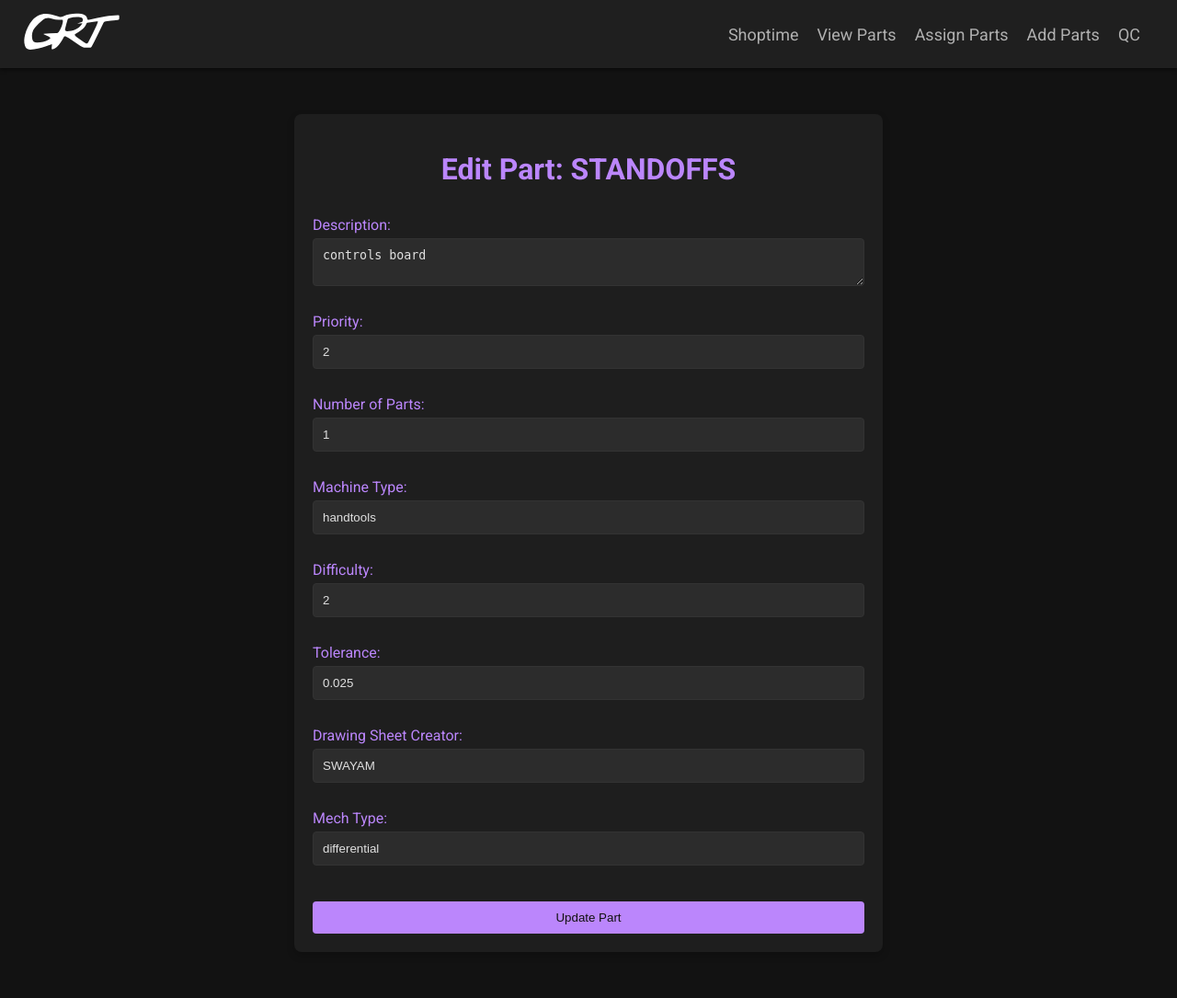
After one commit to swaswa999/PartsTracking, a Flask app: page /editPart/5 in a window 1280 px wide. The commit adds this page. Shown: the whole page at 92% size. Run offline with Flask 3, Linux system fonts and the light colour scheme; data comes from the database, SQL or seed files in the repository; both versions use the stored data as it was after the commit.

Commit message:
part of asign part is done, adding people is left before finishing assign part

```diff
--- a/flaskapp/routes.py
+++ b/flaskapp/routes.py
@@ -2,7 +2,7 @@ from flask import Blueprint, render_template, request, redirect, url_for
 from werkzeug.utils import secure_filename
 import os
 from logic.robotProgress import get_robot_progress
-from logic.partsDB import add_part, get_all_parts, get_part_by_id
+from logic.partsDB import add_part, get_all_parts, get_part_by_id, update_part
 
 UPLOAD_FOLDER = os.path.join(os.path.dirname(__file__), 'static/partsStudio')
 ALLOWED_EXTENSIONS = {'pdf'}
@@ -34,7 +34,27 @@ def view_part(part_id):
 
 @main.route('/assignParts')
 def assignParts():
-    return render_template('assignParts.html')
+    parts = get_all_parts()
+    return render_template('assignParts.html', parts=parts)
+
+@main.route('/editPart/<int:part_id>', methods=['GET', 'POST'])
+def edit_part(part_id):
+    part = get_part_by_id(part_id)
+    if request.method == 'POST':
+        updated_part = {
+            'description': request.form['description'],
+            'priority': request.form.get('priority', type=int),
+            'number_of_parts': request.form.get('number_of_parts', type=int),
+            'machine_type': request.form.get('machine_type', ''),
+            'difficulty': request.form.get('difficulty', type=int),
+            'tolerance': request.form['tolerance'],
+            'drawing_sheet_creator': request.form['drawing_sheet_creator'],
+            'mech_type': request.form.get('mech_type', ''),
+            'progress': 'Awaiting_Stock'
+        }
+        update_part(part_id, updated_part)
+        return redirect(url_for('main.assignParts'))
+    return render_template('editPart.html', part=part)
 
 @main.route('/addParts', methods=['GET', 'POST'])
 def addParts():
--- /dev/null
+++ b/flaskapp/static/css/editPart.css
@@ -0,0 +1,55 @@
+body {
+    background-color: #121212;
+    color: #e0e0e0;
+    font-family: 'Arial', sans-serif;
+    margin: 0;
+    padding: 0;
+}
+
+.container {
+    max-width: 600px;
+    margin: 50px auto;
+    padding: 20px;
+    background-color: #1e1e1e;
+    border-radius: 8px;
+    box-shadow: 0 4px 8px rgba(0, 0, 0, 0.2);
+}
+
+h1 {
+    text-align: center;
+    color: #bb86fc;
+}
+
+form {
+    display: flex;
+    flex-direction: column;
+}
+
+label {
+    margin-top: 10px;
+    color: #bb86fc;
+}
+
+input, textarea, select {
+    background-color: #2c2c2c;
+    color: #e0e0e0;
+    border: 1px solid #333;
+    border-radius: 4px;
+    padding: 10px;
+    margin-top: 5px;
+}
+
+button {
+    background-color: #bb86fc;
+    color: #121212;
+    border: none;
+    border-radius: 4px;
+    padding: 10px;
+    margin-top: 20px;
+    cursor: pointer;
+    transition: background-color 0.2s;
+}
+
+button:hover {
+    background-color: #9a67ea;
+}
--- /dev/null
+++ b/flaskapp/templates/editPart.html
@@ -0,0 +1,40 @@
+{% extends 'base.html' %}
+
+{% block title %}Edit Part{% endblock %}
+
+{% block additional_css %}
+<link rel="stylesheet" href="{{ url_for('static', filename='css/editPart.css') }}">
+{% endblock %}
+
+{% block content %}
+<div class="container">
+    <h1>Edit Part: {{ part[1] }}</h1>
+    <form method="POST" action="{{ url_for('main.edit_part', part_id=part[0]) }}">
+        <label for="description">Description:</label>
+        <textarea id="description" name="description">{{ part[3] }}</textarea><br>
+
+        <label for="priority">Priority:</label>
+        <input type="number" id="priority" name="priority" value="{{ part[4] or 1 }}" max="4" min="1"><br>
+
+        <label for="number_of_parts">Number of Parts:</label>
+        <input type="number" id="number_of_parts" name="number_of_parts" value="{{ part[5] or 1 }}" min="1"><br>
+
+        <label for="machine_type">Machine Type:</label>
+        <input type="text" id="machine_type" name="machine_type" value="{{ part[6] }}"><br>
+
+        <label for="difficulty">Difficulty:</label>
+        <input type="number" id="difficulty" name="difficulty" value="{{ part[7] }}"><br>
+
+        <label for="tolerance">Tolerance:</label>
+        <input type="text" id="tolerance" name="tolerance" value="{{ part[8] }}"><br>
+
+        <label for="drawing_sheet_creator">Drawing Sheet Creator:</label>
+        <input type="text" id="drawing_sheet_creator" name="drawing_sheet_creator" value="{{ part[10] }}"><br>
+
+        <label for="mech_type">Mech Type:</label>
+        <input type="text" id="mech_type" name="mech_type" value="{{ part[11] }}"><br>
+
+        <button type="submit">Update Part</button>
+    </form>
+</div>
+{% endblock %}
--- a/logic/partsDB.py
+++ b/logic/partsDB.py
@@ -18,7 +18,7 @@ def create_table():
             priority INTEGER,
             number_of_parts INTEGER,
             machine_type TEXT,
-            difficulty TEXT,
+            difficulty INTEGER,
             tolerance TEXT,
             assigned_machinist TEXT,
             drawing_sheet_creator TEXT,
@@ -55,5 +55,16 @@ def get_part_by_id(part_id):
     conn.close()
     return part
 
+def update_part(part_id, updated_part):
+    conn = create_connection()
+    cursor = conn.cursor()
+    cursor.execute('''
+        UPDATE parts
+        SET description = ?, priority = ?, number_of_parts = ?, machine_type = ?, difficulty = ?, tolerance = ?, drawing_sheet_creator = ?, mech_type = ?, progress = ?
+        WHERE id = ?
+    ''', (updated_part['description'], updated_part['priority'], updated_part['number_of_parts'], updated_part['machine_type'], updated_part['difficulty'], updated_part['tolerance'], updated_part['drawing_sheet_creator'], updated_part['mech_type'], updated_part['progress'], part_id))
+    conn.commit()
+    conn.close()
+
 # Create the table when the module is imported
 create_table()
```
Also changed, not shown: flaskapp/static/css/assignParts.css (added, +51 -0 lines), flaskapp/static/css/viewPart.css (+11 -11 lines), flaskapp/templates/assignParts.html (+25 -0 lines), flaskapp/templates/viewPart.html (+8 -4 lines), data/parts.db.
